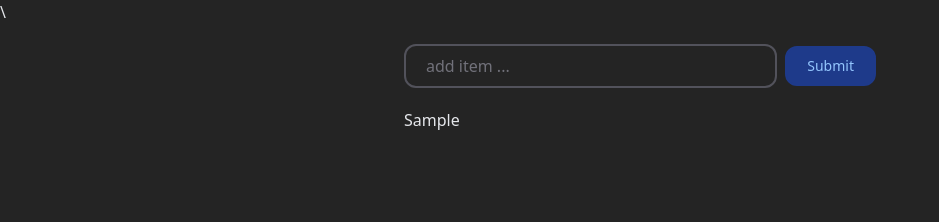
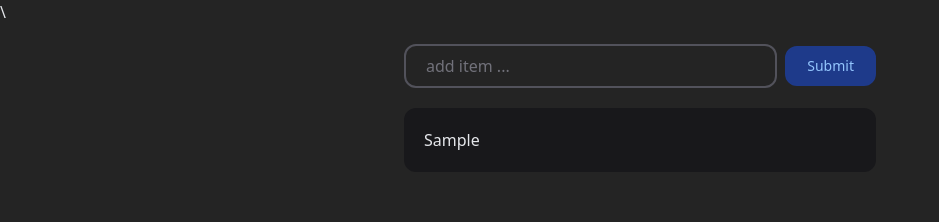
Before and after one commit to CThomas-UT/ReactTSTodo, a React (Vite) app: page / in a window 1280 px wide. Both pictures are taken after typing "Sample" into the empty fields and a click on the button "Submit". Shown: the top 222 px of the page, without its empty margins (0-939 px from the left). Built offline with nearby package versions, Linux system fonts and the light colour scheme.

Commit message:
closes #9, closes #10, Adds React Component Functionality for Todo Submissions

```diff
--- a/src/components/TodoItem.tsx
+++ b/src/components/TodoItem.tsx
@@ -11,5 +11,24 @@
 import { motion } from 'framer-motion'
 
 export const TodoItem = (props: { todo: Todo }) => {
-  return <div>Todo Item</div>
+  const { todo } = props
+
+  return (
+    <motion.li
+      layout
+      className={cn(
+        'p-5 rounded-xl bg-zinc-900',
+        todo.status === 'completed' && 'bg-opacity-50 text-zinc-500',
+      )}
+    >
+      <motion.span
+        layout
+        style={{
+          textDecoration: todo.status === 'completed' ? 'line-through' : 'none',
+        }}
+        >
+          {todo.text}
+        </motion.span>
+    </motion.li>
+  )
 }
--- a/src/components/TodoList.tsx
+++ b/src/components/TodoList.tsx
@@ -1,6 +1,7 @@
 import { TodoItem } from './TodoItem'
 import { useTodo } from '../context'
 import { SiStarship } from 'react-icons/si'
+import { motion } from 'framer-motion'
 
 export const TodoList = () => {
   const { todos } = useTodo()
@@ -17,10 +18,10 @@
   }
 
   return (
-    <ul className='grid max-w-lg gap-2 px-5 m-auto'>
+    <motion.ul className='grid max-w-lg gap-2 px-5 m-auto'>
       {todos.map(todo => (
-        <li key={todo.id}>{todo.text}</li>
+        <TodoItem todo={todo} key={todo.id} />
       ))}
-    </ul>
+    </motion.ul>
   )
 }
```
